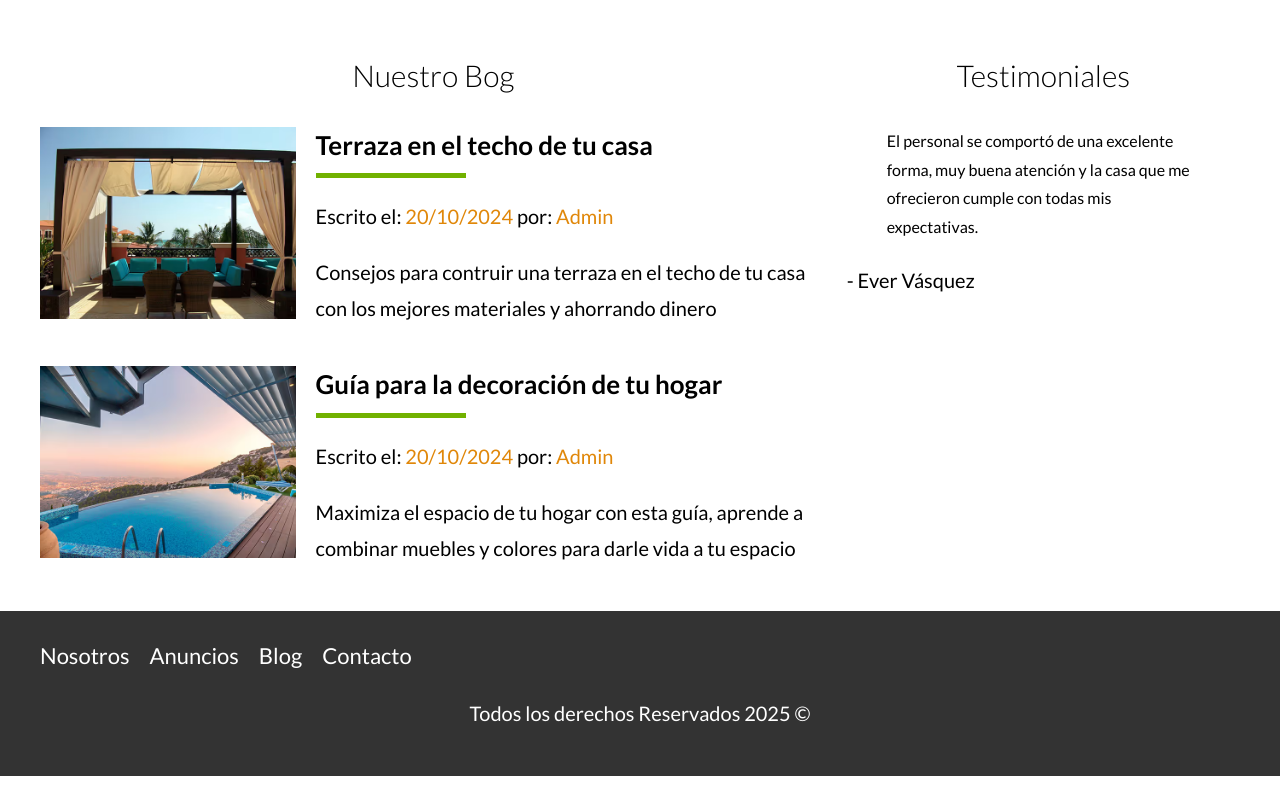
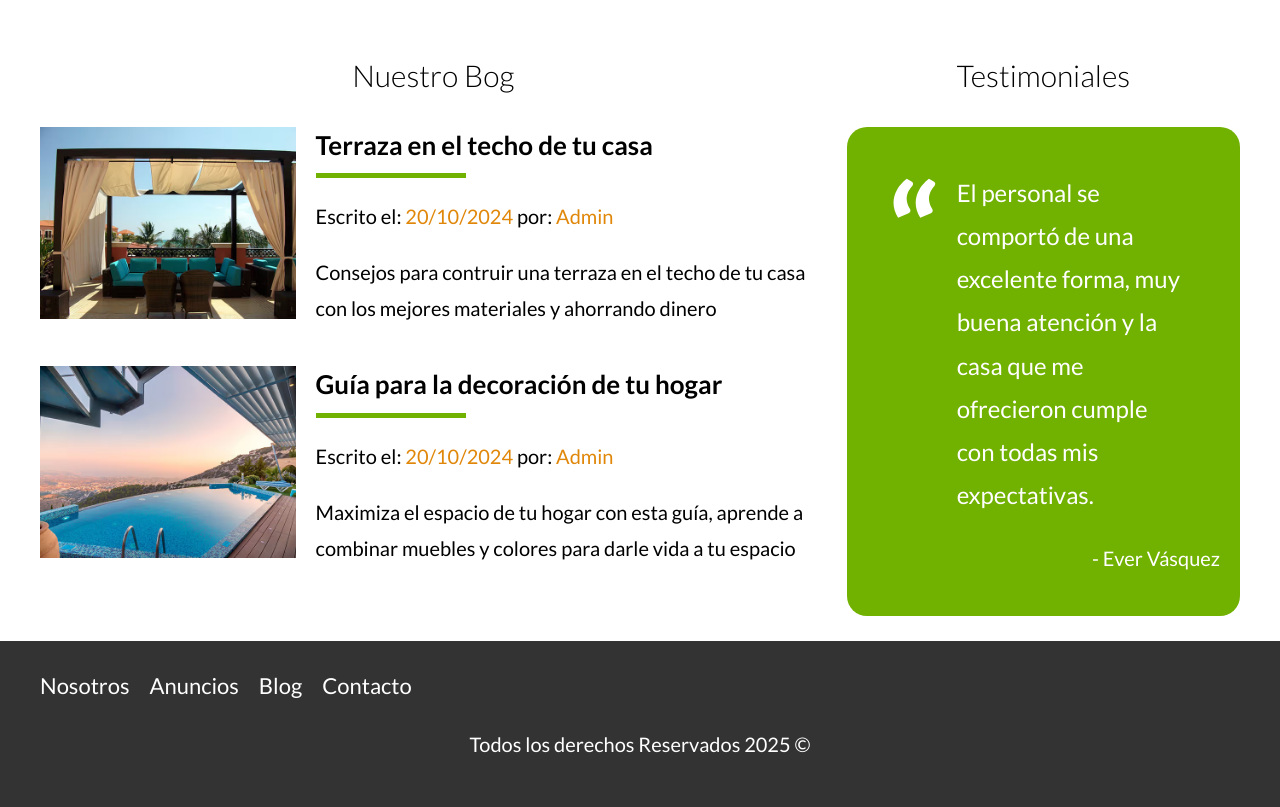
Before and after one commit to Ever-VC/Bienesraices, a website: page index.html in a window 1280 px wide. Shown: the part 2612-3419 px from the top of the page. Drawn offline with Linux system fonts and the light colour scheme.

Commit message:
💄 UI:  Diseño del apartado de testimoniales

```diff
--- a/src/scss/layout/_footer.scss
+++ b/src/scss/layout/_footer.scss
@@ -3,6 +3,7 @@
 .footer {
     padding: calc(v.$separacion / 2) 0;
     background-color: v.$grisOscuro;
+    margin-bottom: 0;
     .contenido-footer {
         padding-top: calc(v.$separacion / 2);
     }
--- a/src/scss/layout/_index.scss
+++ b/src/scss/layout/_index.scss
@@ -5,3 +5,4 @@
 @forward 'anuncios';
 @forward 'contactar';
 @forward 'inferior';
+@forward 'testimoniales';
--- /dev/null
+++ b/src/scss/layout/_testimoniales.scss
@@ -0,0 +1,32 @@
+@use 'base/variables' as v;
+
+.testimonial {
+    background-color: v.$verde;
+    font-size: 2.4rem;
+    padding: 2rem;
+    color: v.$blanco;
+    border-radius: 2rem;
+
+    blockquote {
+        padding-left: 5rem;
+        position: relative;
+
+        &::before {
+            content: '';
+            background-image: url('../img/comilla.svg');
+            background-repeat: no-repeat;
+            // content: open-quote;
+            width: 6rem;
+            height: 6rem;
+            display: block;
+            font-size: 10rem;
+            position: absolute;
+            left:-2rem;
+        }
+    }
+
+    p {
+        text-align: right;
+        color: v.$blanco;
+    }
+}
```
Also changed, not shown: build/css/app.css, 1 other file.
